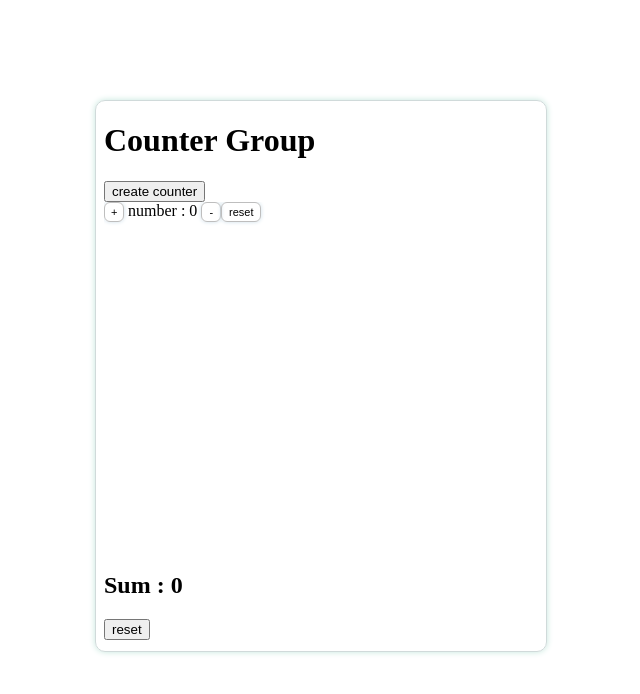
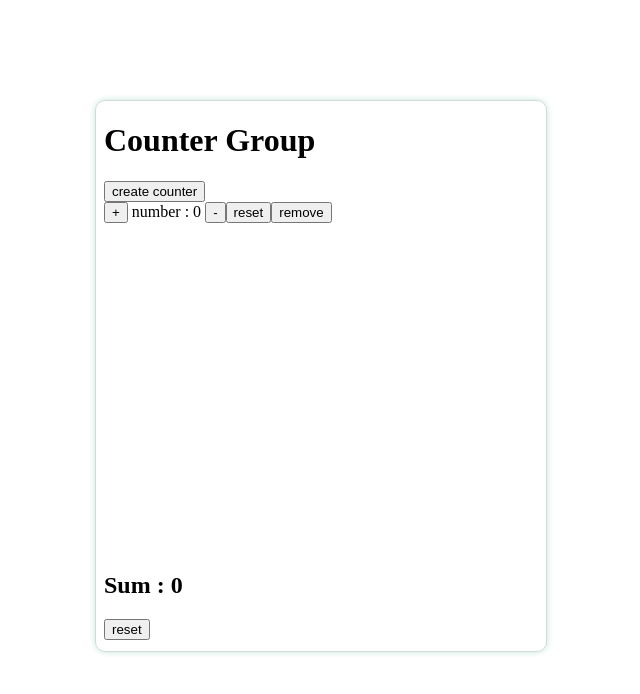
Before and after one commit to TWA-AFS-202310-GROUP-5/ng-counter-group, an Angular app: page / in a window 1280 px wide. Both pictures are taken after a click on the button "create counter". Shown: the top 694 px of the page, without its empty margins (319-959 px from the left). Built offline with nearby package versions, Linux system fonts and the light colour scheme.

Commit message:
feat: implement remove button on each subcomponent

```diff
--- a/src/app/counter-group/counter-group.component.html
+++ b/src/app/counter-group/counter-group.component.html
@@ -4,12 +4,15 @@
     <button (click)="createCounter()"> create counter </button>
 
     <div id = "countersBox">
-        <app-counter
-            *ngFor="let counter of counters"
-            [number] = "counter.num"
-            (change) = "counter.num = $event">
-        </app-counter>
+        <div  *ngFor="let counter of counters">
+            <app-counter
+                [number] = "counter.num"
+                (change) = "counter.num = $event">
+            </app-counter>
+            <button class="deletebutton" (click)="onClickRemove(counters.indexOf(counter))"> remove </button>
+        </div>
     </div>
+
     <h2> Sum : {{sum}} </h2>
     <button (click)="onReset()"> reset </button>
 </body>
--- a/src/app/counter-group/counter-group.component.ts
+++ b/src/app/counter-group/counter-group.component.ts
@@ -17,6 +17,10 @@ export class CounterGroupComponent {
     this.counters.map(counter => counter.num = 0)
   }
 
+  onClickRemove(index: number){
+    this.counters.splice(index, 1)
+  }
+
   get sum(){
     return this.counters.reduce(
       (result, current) => result + current.num, 0)
--- a/src/app/counter/counter.component.css
+++ b/src/app/counter/counter.component.css
@@ -1,3 +1,4 @@
+/*
 .counterbutton{
     width:20px;
     height: 20px;
@@ -5,7 +6,6 @@
     border-radius: 6px;
     background: none;
     border: 0.5px solid rgb(190, 190, 190);
-    box-shadow: rgb(207, 223, 233) 0px 0px 4px ;
 }
 
 .resetbutton{
@@ -15,6 +15,16 @@
     border-radius: 6px;
     background: none;
     border: 0.5px solid rgb(190, 190, 190);
-    box-shadow: rgb(207, 223, 233) 0px 0px 4px ;
 
 }
+
+.deletebutton{
+    width:50px;
+    height: 20px;
+    font-size: 11px;
+    border-radius: 6px;
+    background: none;
+    border: 0.5px solid rgb(190, 190, 190);
+
+}
+*/
--- a/src/app/counter/counter.component.html
+++ b/src/app/counter/counter.component.html
@@ -1,10 +1,4 @@
-<div>
-
-    <button class="counterbutton" (click)="onIncrease()" *ngIf="isShowIncreaseButton"> + </button>
-
-    <span id="numberBox"> number : {{number}} </span>
-
-    <button class="counterbutton" (click)="onDecrease()" *ngIf="isShowDecreaseButton"> - </button>
-    <button class="resetbutton" (click)="reset()"> reset </button>
-
-</div>
+<button class="counterbutton" (click)="onIncrease()" *ngIf="isShowIncreaseButton"> + </button>
+<span id="numberBox"> number : {{number}} </span>
+<button class="counterbutton" (click)="onDecrease()" *ngIf="isShowDecreaseButton"> - </button>
+<button class="resetbutton" (click)="reset()"> reset </button>
```
Also changed, not shown: 2 other files (tests, documents, lock files or other folders).
